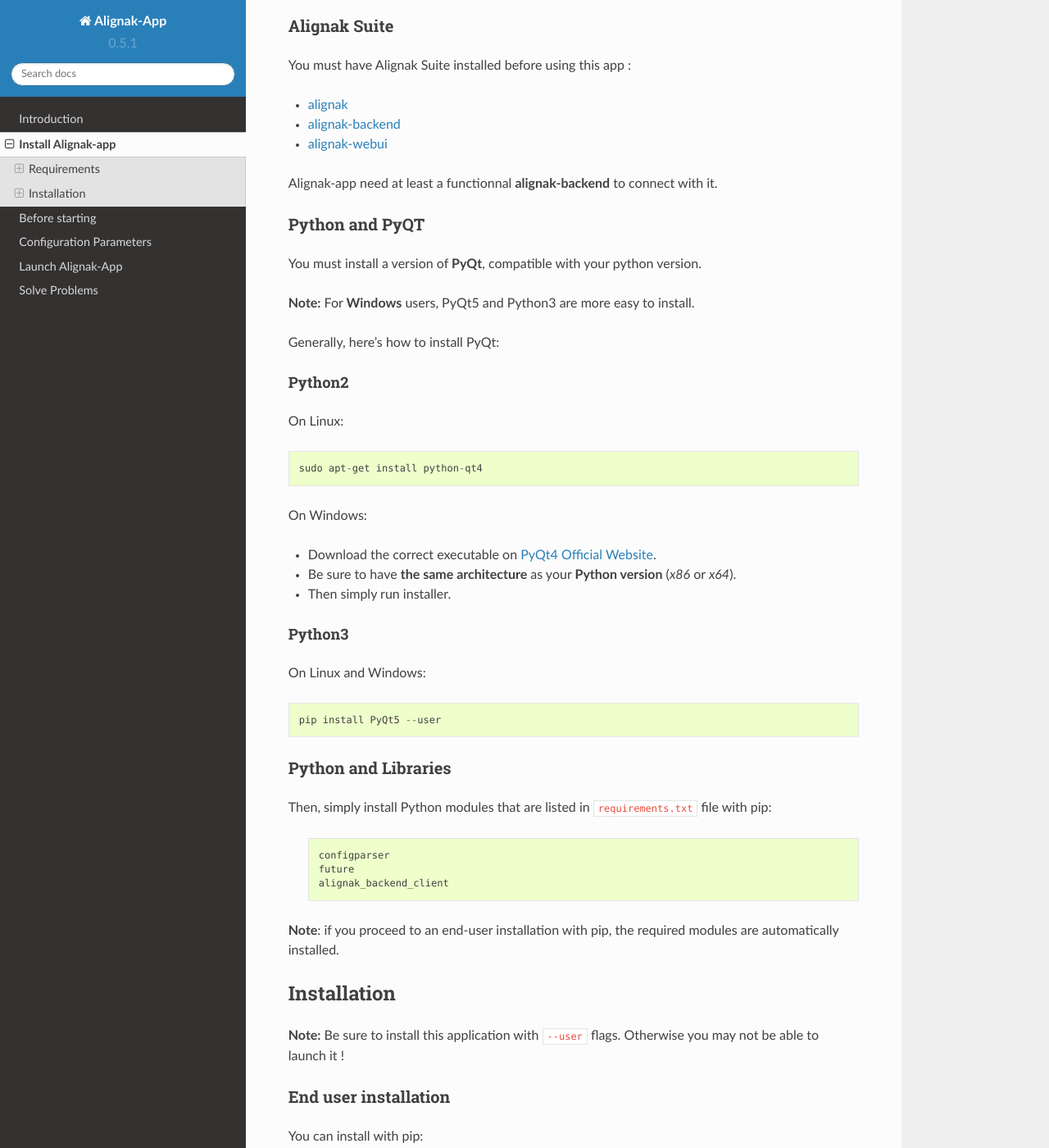
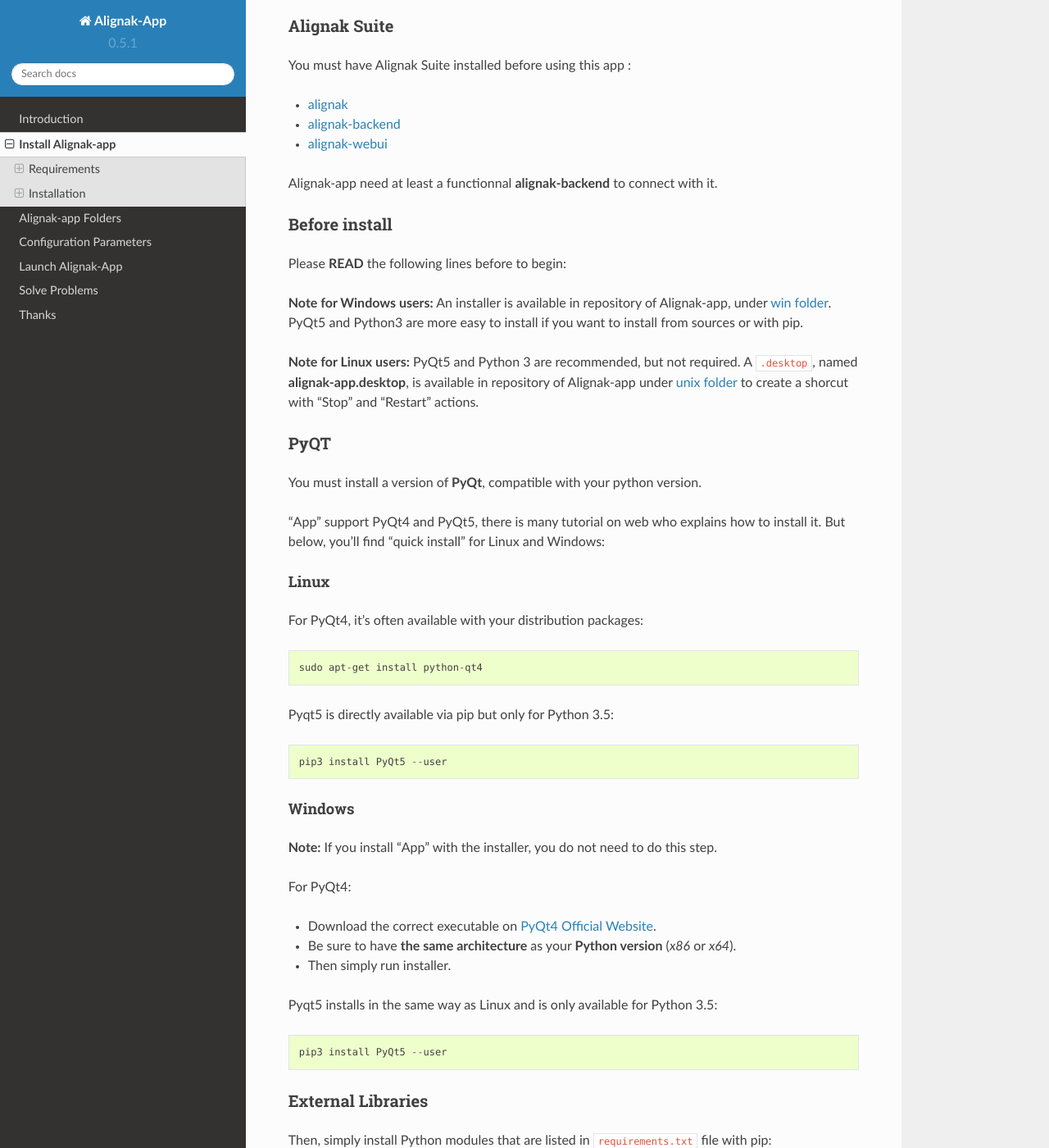
Before and after one commit to Alignak-monitoring-contrib/alignak-app, a Sphinx documentation site: the page built from docs/install.rst, in a window 1280 px wide and 1400 px high, scrolled down 198 px. Shown: the whole window at 82% size. Built offline with Sphinx 7.4.7 and the Read the Docs theme 2.0.0, drawn with Linux system fonts in a browser that asks for light colours; some of the changed text lies outside the part shown.

Commit message:
Improve docs for 0.5.1

```diff
--- a/docs/install.rst
+++ b/docs/install.rst
@@ -17,37 +17,55 @@
 
 Alignak-app need at least a functionnal **alignak-backend** to connect with it.
 
-Python and PyQT
-~~~~~~~~~~~~~~~
+Before install
+~~~~~~~~~~~~~~
+
+Please **READ** the following lines before to begin:
+
+**Note for Windows users:** An installer is available in repository of Alignak-app, under `win folder <https://github.com/Alignak-monitoring-contrib/alignak-app/tree/develop/bin/win>`_.
+PyQt5 and Python3 are more easy to install if you want to install from sources or with pip.
+
+**Note for Linux users:** PyQt5 and Python 3 are recommended, but not required.
+A ``.desktop``, named **alignak-app.desktop**, is available in repository of Alignak-app under `unix folder <https://github.com/Alignak-monitoring-contrib/alignak-app/tree/develop/bin/unix>`_
+to create a shorcut with "Stop" and "Restart" actions.
+
+PyQT
+~~~~
 
 You must install a version of **PyQt**, compatible with your python version.
 
-**Note:** For **Windows** users, PyQt5 and Python3 are more easy to install.
+"App" support PyQt4 and PyQt5, there is many tutorial on web who explains how to install it.
+But below, you'll find "quick install" for Linux and Windows:
 
-Generally, here's how to install PyQt:
+Linux
+*****
 
-Python2
-*******
-
-On Linux::
+For PyQt4, it's often available with your distribution packages::
 
     sudo apt-get install python-qt4
 
-On Windows:
+Pyqt5 is directly available via pip but only for Python 3.5::
+
+    pip3 install PyQt5 --user
+
+Windows
+*******
+
+**Note:** If you install "App" with the installer, you do not need to do this step.
+
+For PyQt4:
 
 * Download the correct executable on `PyQt4 Official Website`_.
 * Be sure to have **the same architecture** as your **Python version** (`x86` or `x64`).
 * Then simply run installer.
 
-Python3
-*******
+Pyqt5 installs in the same way as Linux and is only available for Python 3.5::
 
-On Linux and Windows::
+    pip3 install PyQt5 --user
 
-    pip install PyQt5 --user
 
-Python and Libraries
-~~~~~~~~~~~~~~~~~~~~
+External Libraries
+~~~~~~~~~~~~~~~~~~
 
 Then, simply install Python modules that are listed in ``requirements.txt`` file with pip:
 
@@ -59,6 +77,7 @@
 ------------
 
 **Note:** Be sure to install this application with ``--user`` flags. Otherwise you may not be able to launch it !
+**Note:** If you install "App" with the installer, you do not need to install Python or other libraries.
 
 End user installation
 ~~~~~~~~~~~~~~~~~~~~~
@@ -83,8 +102,9 @@
 ~~~~~~~~~~~~~~~~~~~~~~~~
 
 An installer is available on `Alignak-app repository <https://github.com/Alignak-monitoring-contrib/alignak-app/tree/develop/bin/win>`_ for Windows.
+It already contains the application and required libraries. Installing Python and PyQt is not necessary !
 
-This installer is only compatible with **x64** architecture !
+**IMPORTANT:** This installer is only compatible with **x64** architecture !
 
 .. _alignak: http://alignak-monitoring.github.io/
 .. _alignak-backend: http://alignak-backend.readthedocs.io/en/latest/
```
Also changed, not shown: docs/config.rst (+21 -12 lines), docs/intro.rst (+5 -3 lines), docs/launch.rst (+9 -4 lines).
